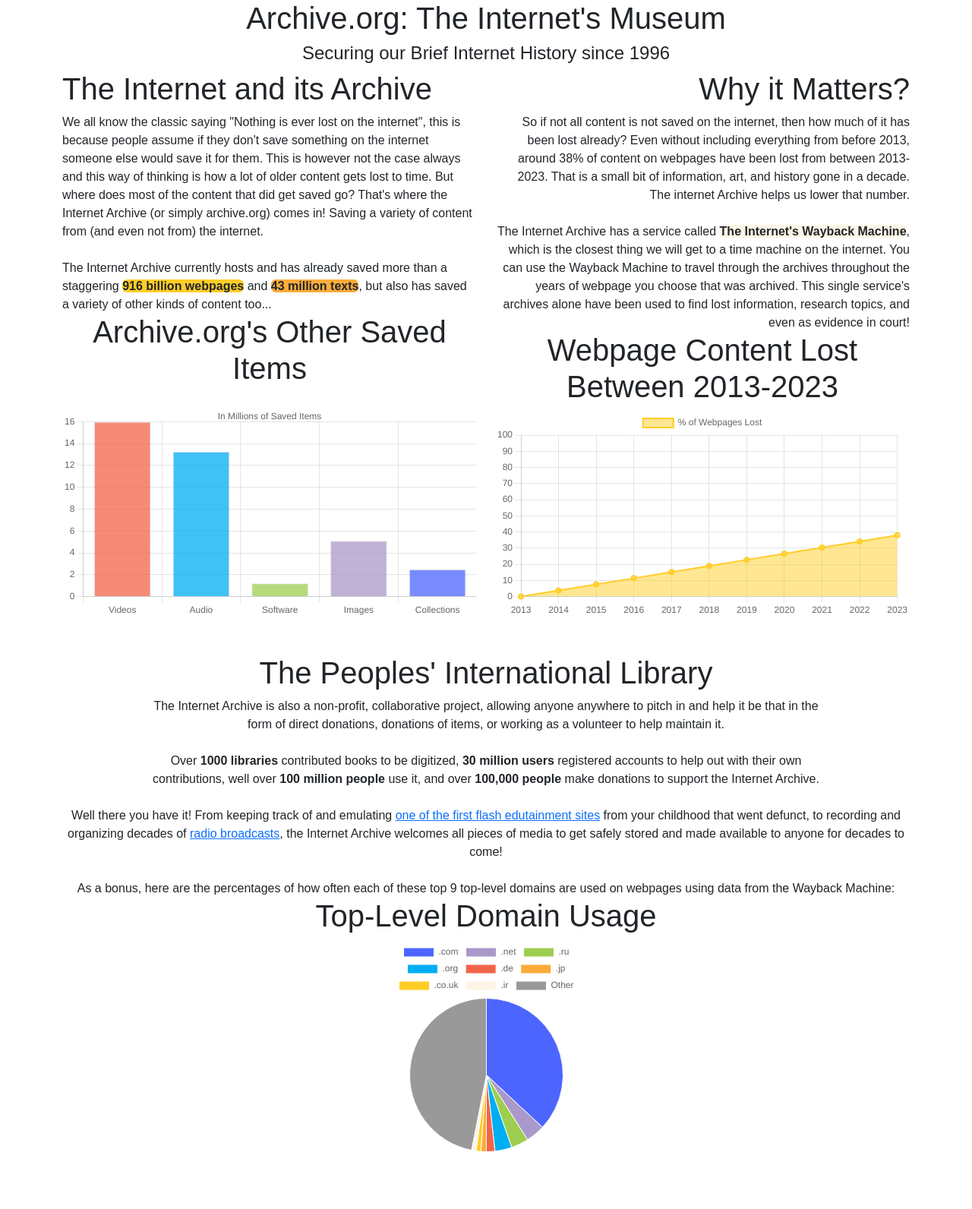
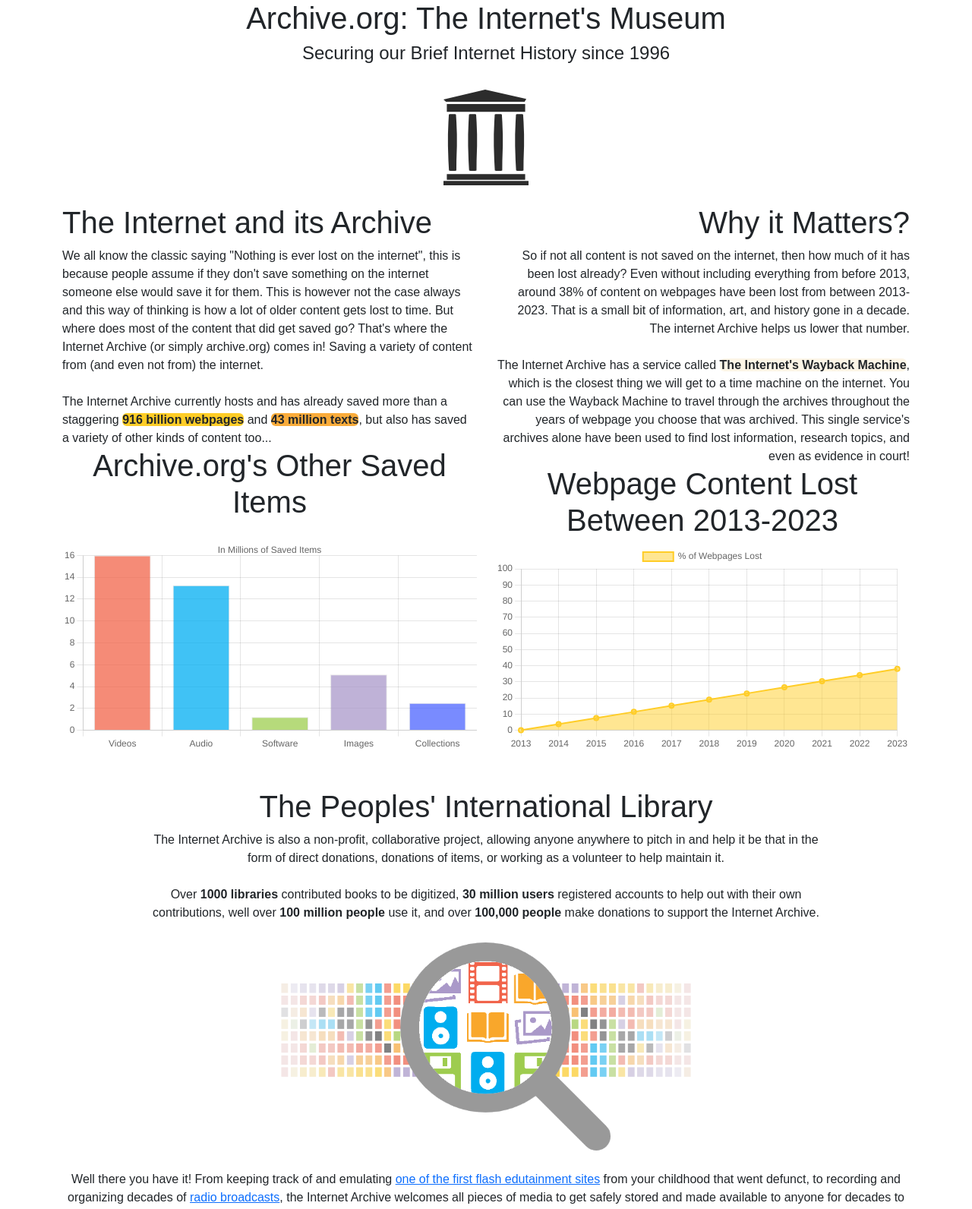
Before and after one commit to DPS800/storytelling-a1, a plain HTML site: page index.html in a window 1280 px wide. Shown: the top 1592 px of the page at 76% size. Before the commit the page ends 1517 px from the top, so only its background shows below. Drawn offline with nearby package versions, Linux system fonts and the light colour scheme.

Commit message:
Adding both images

```diff
--- a/index.html
+++ b/index.html
@@ -32,6 +32,7 @@
             <div class="text-center col-12">
                 <p class="h1"> Archive.org: The Internet's Museum </p>
                 <p class="h4"> Securing our Brief Internet History since 1996 </p>
+                <img src="img/ia-logo.svg" style="width: 10%; margin: 25px;"/>
             </div>
 
             <div class="text-start col-6 p">
@@ -83,6 +84,7 @@
                     users</b> registered accounts to help out with their own contributions, well over <b>100 million
                     people</b> use it, and over <b>100,000 people</b> make donations to support the Internet Archive.
             </div>
+            <img src="img/searching_items.png" style="width: 50% !important; padding-top: 25px;" class="lastp"/>
             <div class="text-center p">
                 <br>Well there you have it! From keeping track of and emulating <a
                     href="https://web.archive.org/web/20120225194330/http://www.earobics.com/gamegoo/gooey.html"
```
